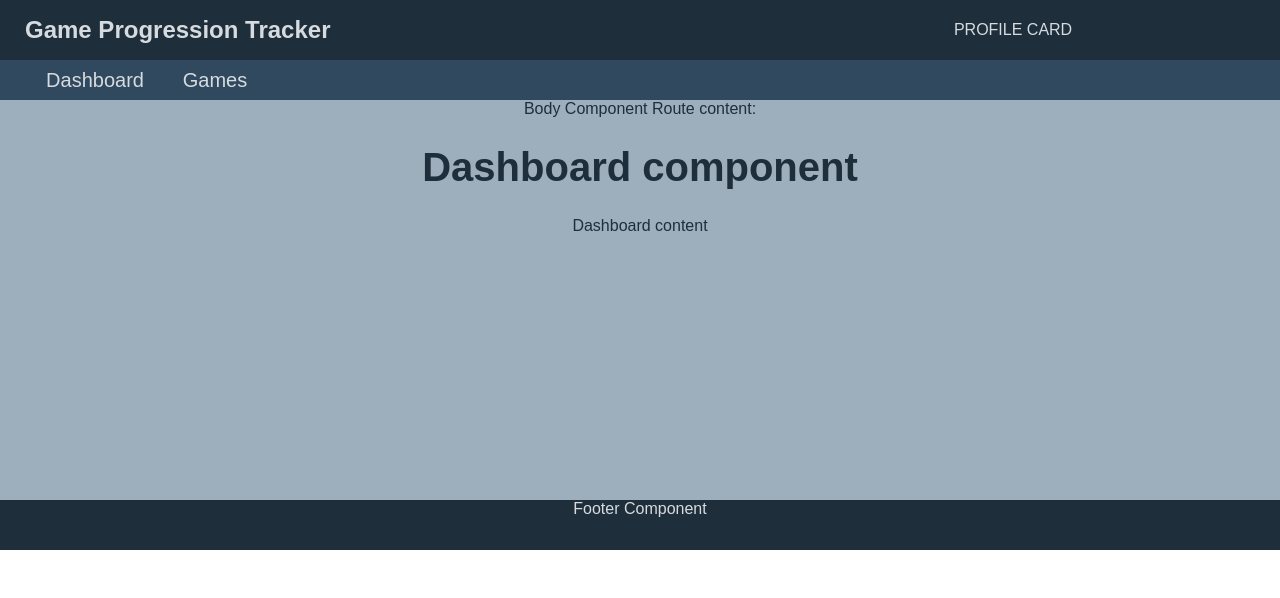
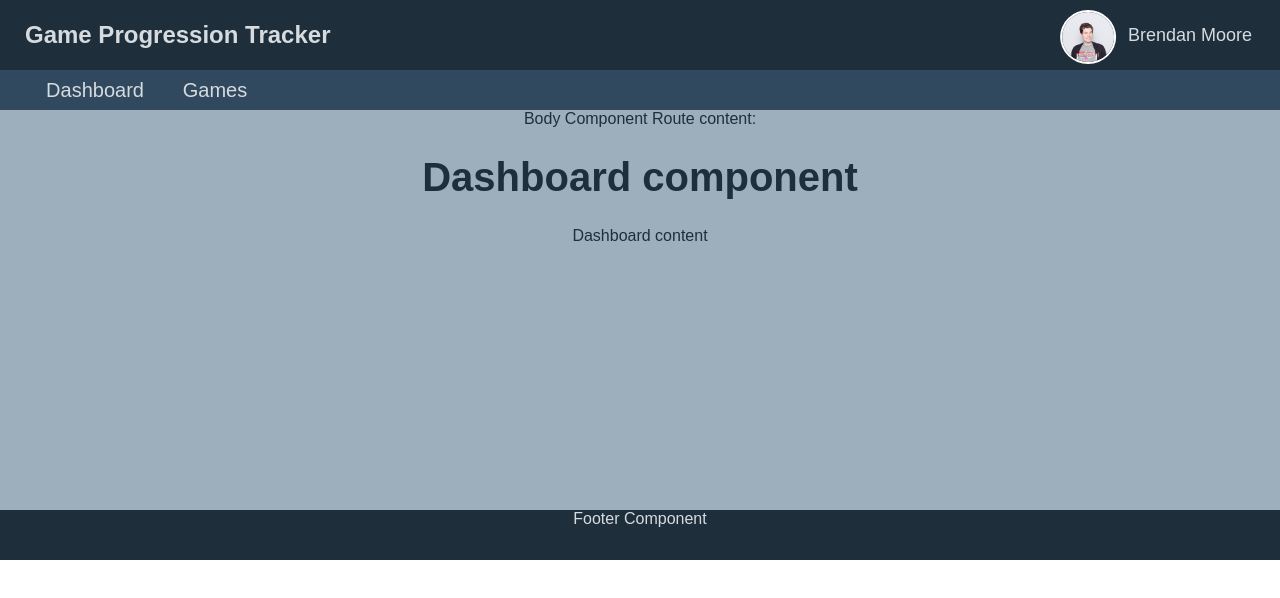
Before and after one commit to BrendanFDMoore/game-progression, an Angular app: page /dashboard in a window 1280 px wide. Shown: the top 598 px of the page. Built offline with nearby package versions, Linux system fonts and the light colour scheme; data requests are answered from the project's data file.

Commit message:
✨ Add profile component. Add service. Get data. ✊

```diff
--- a/src/app/root/components/header/header.component.html
+++ b/src/app/root/components/header/header.component.html
@@ -3,7 +3,7 @@
     <h1>{{title}}</h1>
   </div>
   <div class="profile">
-    PROFILE CARD
+    <gp-profile></gp-profile>
   </div>
   <div class="menu">
     <gp-menu></gp-menu>
--- a/src/app/root/components/header/header.component.scss
+++ b/src/app/root/components/header/header.component.scss
@@ -2,7 +2,7 @@
 
 .c-gp-header {
   display: grid;
-  grid-template-columns: '1fr 200px';
+  grid-template-columns: 1fr 250px;
   grid-template-areas:
     "title profile"
     "menu menu";
@@ -10,6 +10,8 @@
   color: $light-text;
 
   .title {
+    justify-self: start;
+    align-self: center;
     padding-left: 25px;
     grid-area: title;
     h1 {
--- a/src/app/root/components/index.ts
+++ b/src/app/root/components/index.ts
@@ -1,5 +1,6 @@
 export * from './root/root.component';
 export * from './header/header.component';
+export * from './profile/profile.component';
 export * from './menu/menu.component';
 export * from './body/body.component';
 export * from './footer/footer.component';
--- /dev/null
+++ b/src/app/root/components/profile/profile.component.html
@@ -0,0 +1,11 @@
+<div class="c-gp-profile" *ngIf="ready">
+  <div class="avatar">
+    <img src="{{'assets/' + profile.image}}" class="avatar-img">
+  </div>
+  <div class="name">
+    {{profile.firstName}} {{profile.lastName}}
+  </div>
+</div>
+<!-- <div class="c-gp-profile" *ngIf="!ready">
+  PROFILE NOT READY
+</div> -->
--- /dev/null
+++ b/src/app/root/components/profile/profile.component.scss
@@ -0,0 +1,36 @@
+@import '~src/variables.scss';
+
+.c-gp-profile {
+  display: grid;
+  min-height: 70px;
+  grid-template-columns: 60px 1fr;
+  grid-template-areas:
+    "avatar name";
+  background-color: $dark-blue;
+  color: $light-text;
+
+  .avatar {
+    justify-self: center;
+    align-self: center;
+    width: 50px;
+    height: 50px;
+    overflow:hidden;
+    padding: 5px;
+    img {
+      border-radius: 50%;
+      border: 2px solid white;
+      height: 100%;
+      min-width: 100%;
+      left: 50%;
+      position: relative;
+      transform: translateX(-50%);
+    }
+  }
+
+  .name {
+    font-size: 18px;
+    padding-left: 10px;
+    justify-self: start;
+    align-self: center;
+  }
+}
--- /dev/null
+++ b/src/app/root/components/profile/profile.component.ts
@@ -0,0 +1,24 @@
+import { Component, OnInit, OnChanges } from '@angular/core';
+import { ProfileService } from '../../services/profile.service';
+
+@Component({
+  selector: 'gp-profile',
+  templateUrl: './profile.component.html',
+  styleUrls: ['./profile.component.scss']
+})
+export class ProfileComponent implements OnInit {
+  public profile: any;
+  public ready = false;
+
+  constructor (
+    private profileService: ProfileService,
+  ) { }
+
+  ngOnInit() {
+    console.log('profile ngOnInit');
+    this.profileService.getProfile().subscribe((json) => {
+      this.profile = json;
+      this.ready = true;
+    });
+  }
+}
--- /dev/null
+++ b/src/app/root/services/profile.service.ts
@@ -0,0 +1,29 @@
+import { Injectable } from '@angular/core';
+import { HttpClient, HttpHeaders } from '@angular/common/http';
+
+import { Observable, of } from 'rxjs';
+import { catchError, map, tap } from 'rxjs/operators';
+
+const httpOptions = {
+  headers: new HttpHeaders({ 'Content-Type': 'application/json' })
+};
+
+@Injectable({ providedIn: 'root' })
+export class ProfileService {
+
+  private profileUrl = 'http://localhost:3000/profile';  // URL to web api
+
+  constructor(
+    private http: HttpClient,
+  ) { }
+
+  /** GET profile JSON data from the server */
+  getProfile (): Observable<any> {
+    console.log('start getProfile');
+    return this.http.get<any>(this.profileUrl)
+      .pipe(
+        tap(_ => console.log('fetched profile')),
+        // catchError(console.error('error in getProfile', []))
+      );
+  }
+}
```
Also changed, not shown: src/app/app.module.ts (+8 -1 lines).
